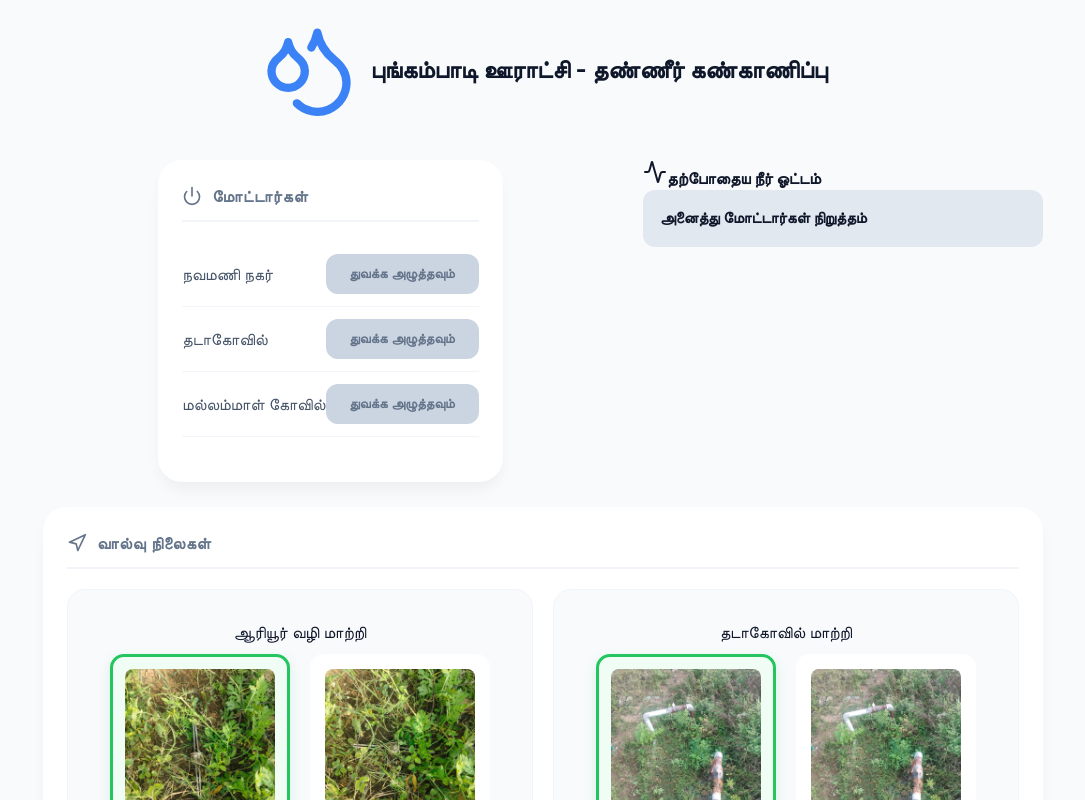
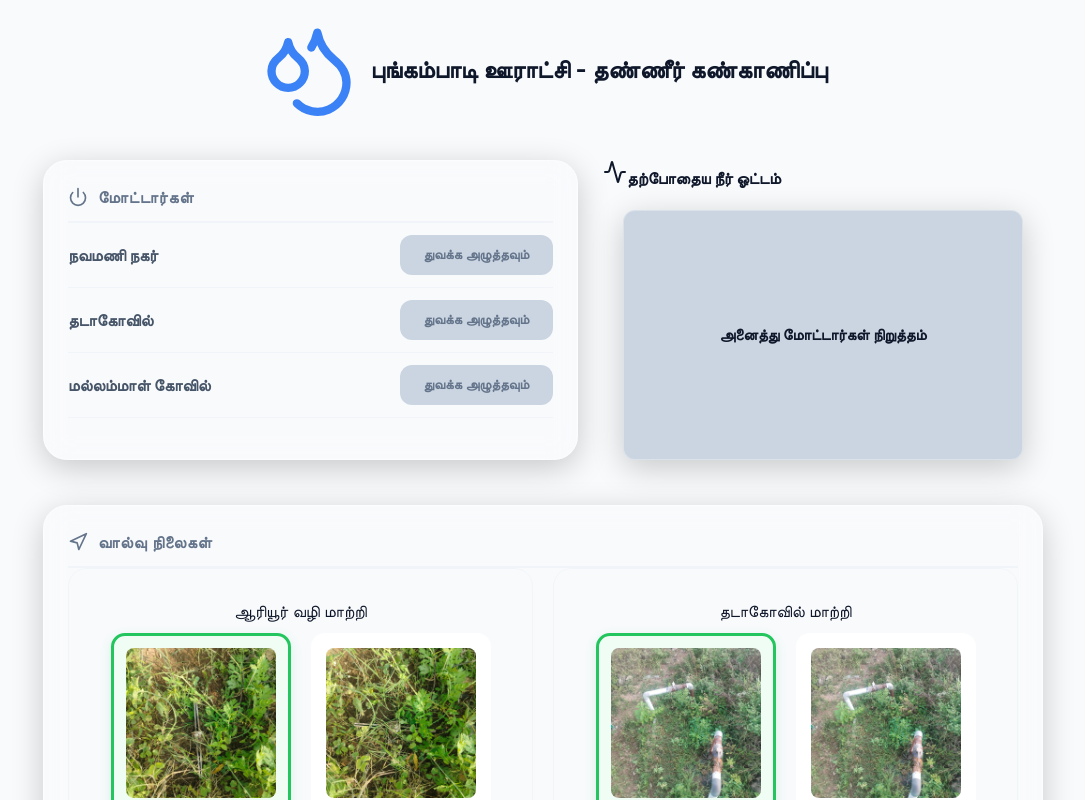
Before and after one commit to ElangoManikandan/water-flow-tracker, a React (Vite) app: page / in a window 1280 px wide. Shown: the top 800 px of the page, without its empty margins (97-1182 px from the left). Built offline with nearby package versions, Linux system fonts and the light colour scheme.

Commit message:
Added colors,Component Adjustments

```diff
--- a/src/App.css
+++ b/src/App.css
@@ -26,6 +26,7 @@ body {
   display: flex;
   flex-direction: column;
   align-items: center;
+
 }
 
 .main-header {
@@ -35,6 +36,7 @@ body {
   gap: 20px;
   margin-bottom: 30px;
 }
+
 
 .brand {
   display: flex;
@@ -56,15 +58,27 @@ body {
 
 .status-display {
     display: flex;
-  align-items: flex-start;
+    align-items: center;
     gap: 12px;
-  padding: 16px;
+    padding: 16px 30px;
     border-radius: 12px;
-  background: #e2e8f0;
-  font-size: 0.95rem;
+    /* background: gray; */
+    font-size: .95rem;
     border: 1px solid transparent;
     width: 100%;
+    margin: 20px;
+    margin-left: 0;
+    justify-content: center;
     box-sizing: border-box;
+     /* Glass effect */
+    background-color: #cbd5e1;
+    backdrop-filter: blur(14px);
+    -webkit-backdrop-filter: blur(14px);
+
+  /* Depth & border */
+    border: 1px solid rgba(255, 255, 255, 0.3);
+    box-shadow:
+    0 8px 32px rgba(0, 0, 0, 0.2);
 }
 
 .status-display.active {
@@ -84,6 +98,7 @@ body {
   gap: 25px;
   width: 100%;
   max-width: 650px;
+
 }
 
 
@@ -95,6 +110,15 @@ body {
   width: 100%;
   box-sizing: border-box;
   /* height: 20.1rem; */
+  /* Glass effect */
+  background: rgba(255, 255, 255, 0.15);
+  backdrop-filter: blur(14px);
+  -webkit-backdrop-filter: blur(14px);
+
+  /* Depth & border */
+  border: 1px solid rgba(255, 255, 255, 0.3);
+  box-shadow:
+    0 8px 32px rgba(0, 0, 0, 0.2);
 }
 #card1 {
   grid-area: card1;
@@ -104,14 +128,33 @@ body {
   box-shadow: 0 10px 15px -3px rgba(0,0,0,0.05);
   width: 100%;
   box-sizing: border-box;
-  height: 20.1rem;
+  height: 22rem;
+  /* Glass effect */
+  background: rgba(255, 255, 255, 0.15);
+  backdrop-filter: blur(14px);
+  -webkit-backdrop-filter: blur(14px);
+
+  /* Depth & border */
+  border: 1px solid rgba(255, 255, 255, 0.3);
+  box-shadow:
+    0 8px 32px rgba(0, 0, 0, 0.2);
 }
 
 #card2{
    grid-area: card2;
+   /* Glass effect */
+  background: rgba(255, 255, 255, 0.15);
+  backdrop-filter: blur(14px);
+  -webkit-backdrop-filter: blur(14px);
+
+  /* Depth & border */
+  border: 1px solid rgba(255, 255, 255, 0.3);
+  box-shadow:
+    0 8px 32px rgba(0, 0, 0, 0.2);
 }
 #card3{
    grid-area: card3;
+
 }
 
 .card-header {
@@ -121,7 +164,7 @@ body {
   font-weight: 700;
   font-size: 1rem;
   color: var(--text-light);
-  margin-bottom: 20px;
+  /* margin-bottom: 20px;  */
   border-bottom: 2px solid var(--border-light);
   padding-bottom: 12px;
   text-transform: uppercase;
@@ -132,13 +175,16 @@ body {
       display: flex;
     justify-content: space-between;
     align-items: center;
+    gap: 5px;
     padding: 12px 0;
     border-bottom: 1px solid var(--border-light);
+    flex-direction: column;
 }
 
 .row-label {
-  font-weight: 500;
+     font-weight: 800;
     color: #475569;
+    font-size: 1rem;
 }
 
 .toggle-btn {
@@ -237,10 +283,18 @@ body {
         align-items: center;
         margin-bottom: 40px;
     }
+    .control-row{
+      flex-direction: row
+    }
+
 
   .brand h1 { font-size: 1.8rem; }
 
-  .status-display { width: auto; min-width: 400px; }
+  .status-display {
+    width: auto;
+    min-width: 400px;
+    height: 250px;
+     margin-left: 20px;}
      .controls-container{
       display: grid;
       grid-template-columns: 1fr;
@@ -250,8 +304,9 @@ body {
       max-width: none;
      }
      #card1{
-      width:fit-content;
+      /* width:fit-content; */
       justify-self: center;
+              height: 300px;
      }
      .valve-section-list{
       display: grid;
```
Lines whose indentation alone changed are shown as unchanged.
